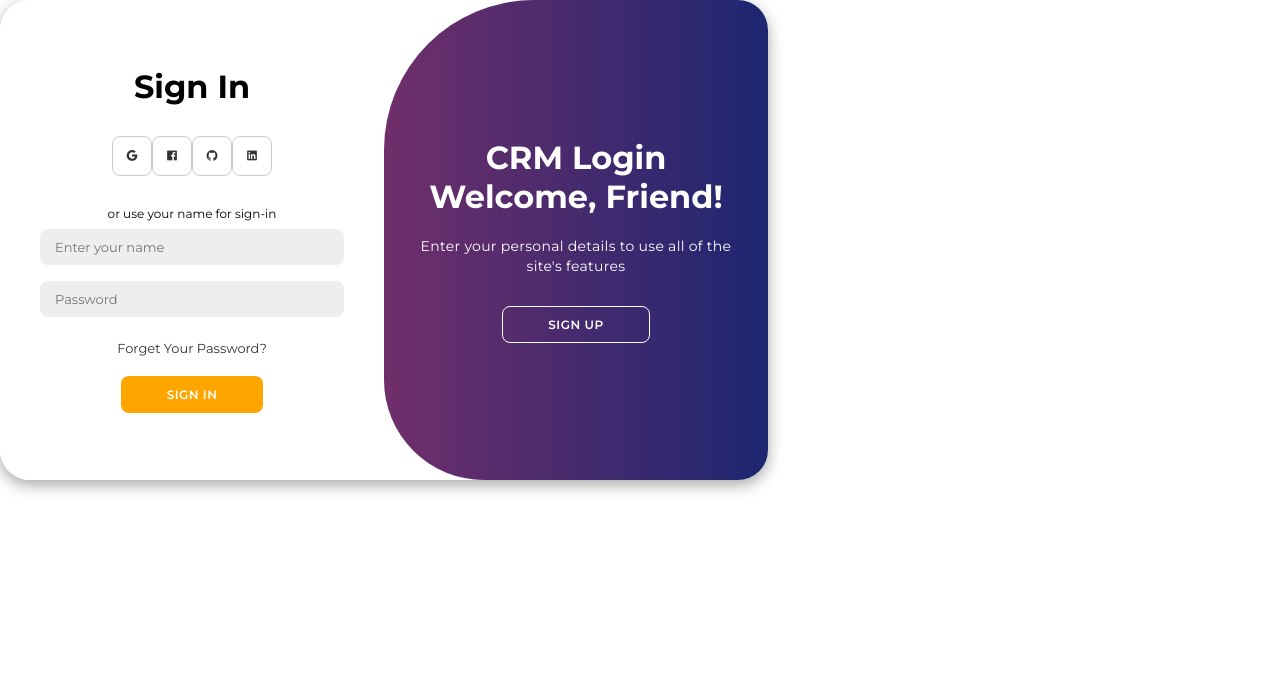
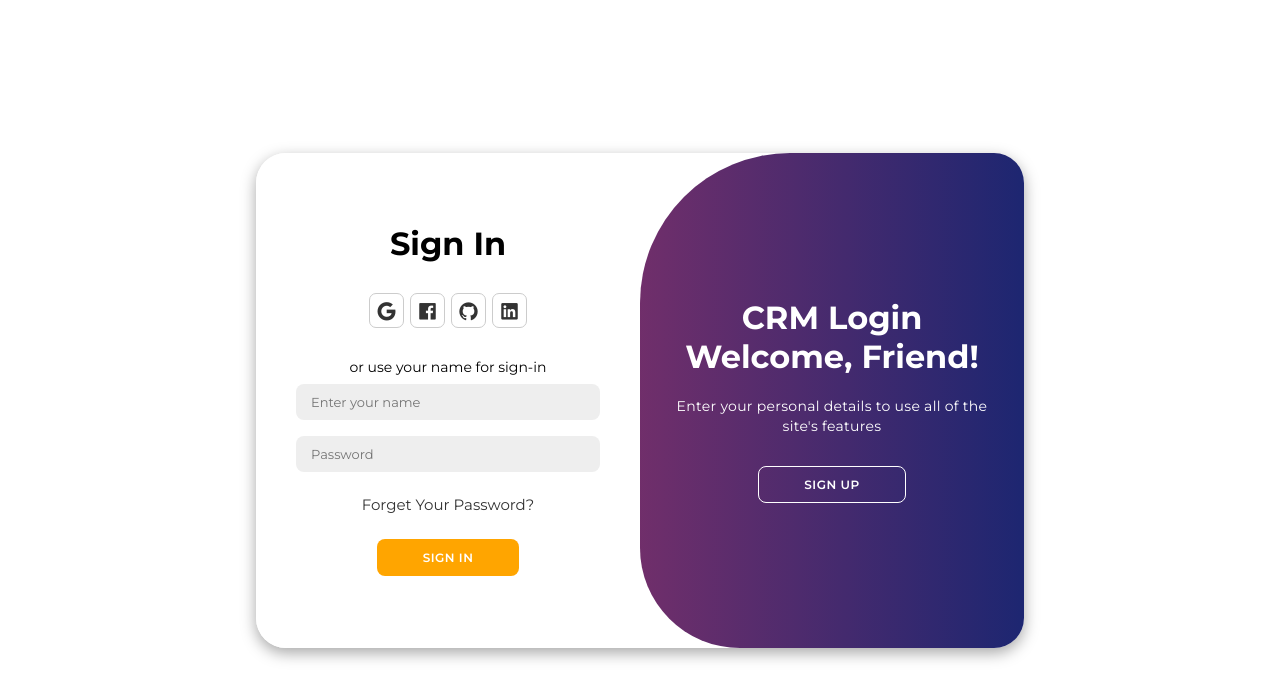
Before and after one commit to pradnesh7222/CRM-Project, a React (Create React App) app: page / in a window 1280 px wide. Shown: the top 700 px of the page. Built offline with nearby package versions, Linux system fonts and the light colour scheme.

Commit message:
Added error messages for sign in page

```diff
--- a/src/App.css
+++ b/src/App.css
@@ -14,3 +14,10 @@ html,body{
     box-sizing: border-box;
     font-family: 'Montserrat', sans-serif;
 }
+.App{
+    height: 100vh;
+    height: 100dvh;
+    display: flex;
+    justify-content: center;
+    align-items: center;
+}
--- a/src/app/Pages/SignIn/SignIn.jsx
+++ b/src/app/Pages/SignIn/SignIn.jsx
@@ -37,6 +37,8 @@ const SignIn = () => {
   const handleSignUpSubmit = async (e) => {
     e.preventDefault();
     setLoading(true); // Start loading
+    setError(''); // Clear previous errors
+    setSuccess(''); // Clear previous success messages
 
     try {
       console.log('Sending request with data:', formData);
@@ -47,15 +49,17 @@ const SignIn = () => {
       });
 
       console.log('API response status:', response.status);
+      const responseData = await response.json();
+
       if (!response.ok) {
-        const errorData = await response.json();
-        setError(errorData.message || 'Network response was not ok');
-        console.log('Error from API:', errorData);
+        // If the response is not ok, set the error message
+        const errors = responseData || { message: 'Network response was not ok' };
+        setError(Object.values(errors).flat().join(', ')); // Display error messages
+        console.log('Error from API:', errors);
         return;
       }
 
-      const data = await response.json();
-      console.log('API response data:', data);
+      console.log('API response data:', responseData);
       setSuccess('Registration successful!');
       setFormData({ username: '', email: '', password: '', password_confirm: '' });
     } catch (error) {
@@ -70,6 +74,8 @@ const SignIn = () => {
   const handleSignInSubmit = async (e) => {
     e.preventDefault();
     setLoading(true); // Start loading
+    setError(''); // Clear previous errors
+    setSuccess(''); // Clear previous success messages
 
     try {
       console.log('Sending sign-in request with data:', { username: formData.username, password: formData.password });
@@ -83,15 +89,17 @@ const SignIn = () => {
       });
 
       console.log('API response status:', response.status);
+      const responseData = await response.json();
+
       if (!response.ok) {
-        const errorData = await response.json();
-        setError(errorData.message || 'Failed to sign in');
-        console.log('Error from API:', errorData);
+        // If the response is not ok, set the error message
+        const errors = responseData || { message: 'Failed to sign in' };
+        setError(Object.values(errors).flat().join(', ')); // Display error messages
+        console.log('Error from API:', errors);
         return;
       }
 
-      const data = await response.json();
-      console.log('Sign in successful, data:', data);
+      console.log('Sign in successful, data:', responseData);
       setSuccess('Sign in successful!');
       setFormData({ email: '', password: '' });
     } catch (error) {
--- a/src/app/Pages/SignIn/SignIn.scss
+++ b/src/app/Pages/SignIn/SignIn.scss
@@ -24,7 +24,7 @@
   overflow: hidden;
   width: 768px;
   max-width: 100%;
-  min-height: 480px;
+  min-height: 495px;
 
   p {
     font-size: 14px;
@@ -33,15 +33,22 @@
     margin: 20px 0;
   }
 
+  .validpass{
+    font-size: 12px;
+    line-height: 15px;
+    letter-spacing: 0.3px;
+    margin: 10px 0;
+  }
+
   span {
-    font-size: 12px;
+    font-size: 14px;
   }
 
   a {
     color: #333;
-    font-size: 13px;
+    font-size: 15px;
     text-decoration: none;
-    margin: 15px 0 10px;
+    margin: 15px 0 15px;
   }
 
   button {
@@ -138,9 +145,10 @@
     display: inline-flex;
     justify-content: center;
     align-items: center;
-    margin: 0 0;
-    width: 40px;
-    height: 40px;
+    margin: 0 3px;
+    width: 35px;
+    height: 35px;
+    font-size:22px ;
   }
 }
 
```
Also changed, not shown: 2 other files (tests, documents, lock files or other folders).
